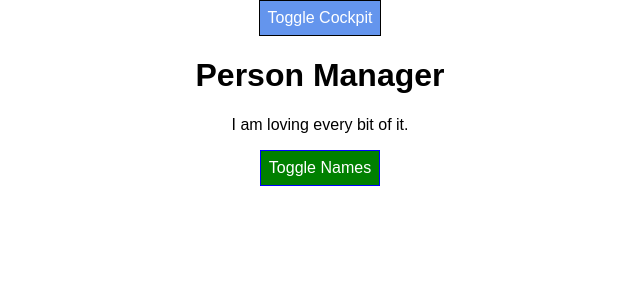
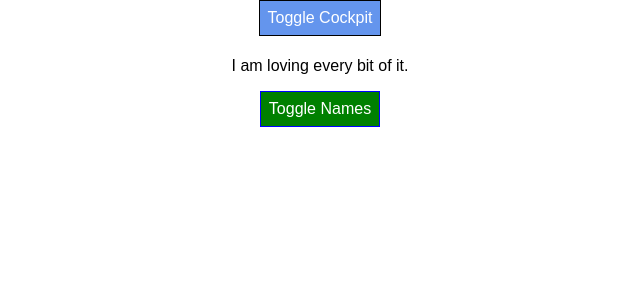
Before and after one commit to ankush953/react-tutorial, a React (Create React App) app: page / in a window 1280 px wide. Shown: the top 300 px of the page, without its empty margins (320-960 px from the left). Built offline with nearby package versions, Linux system fonts and the light colour scheme.

Commit message:
HOC method 2

```diff
--- a/src/containers/App.js
+++ b/src/containers/App.js
@@ -2,7 +2,8 @@
 import classes from "./App.module.css";
 import Persons from "../components/Persons/Persons";
 import Cockpit from "../components/Cockpit/Cockpit";
-import WithClass from "../hoc/WithClass";
+import withClass from "../hoc/withClass";
+import Aux from '../hoc/Aux';
 
 class App extends Component {
   constructor(props) {
@@ -85,7 +86,7 @@
     }
 
     return (
-      <WithClass classes={classes.App}>
+      <Aux>
         <button
           onClick={() => {
             const cockpit = this.state.showCockpit;
@@ -104,9 +105,9 @@
           />
         ) : null}
         {persons}
-      </WithClass>
+      </Aux>
     );
   }
 }
 
-export default App;
+export default withClass(App, classes.App);
--- a/src/hoc/WithClass.js
+++ /dev/null
@@ -1,7 +0,0 @@
-import React from "react";
-
-const WithClass = (props) => (
-  <div className={props.classes}>{props.children}</div>
-);
-
-export default WithClass;
--- /dev/null
+++ b/src/hoc/withClass.js
@@ -0,0 +1,11 @@
+import React from "react";
+
+const withClass = (WrappedComponent, className) => {
+  return props => (
+    <div className={className}>
+      <WrappedComponent />
+    </div>
+  );
+};
+
+export default withClass;
```
